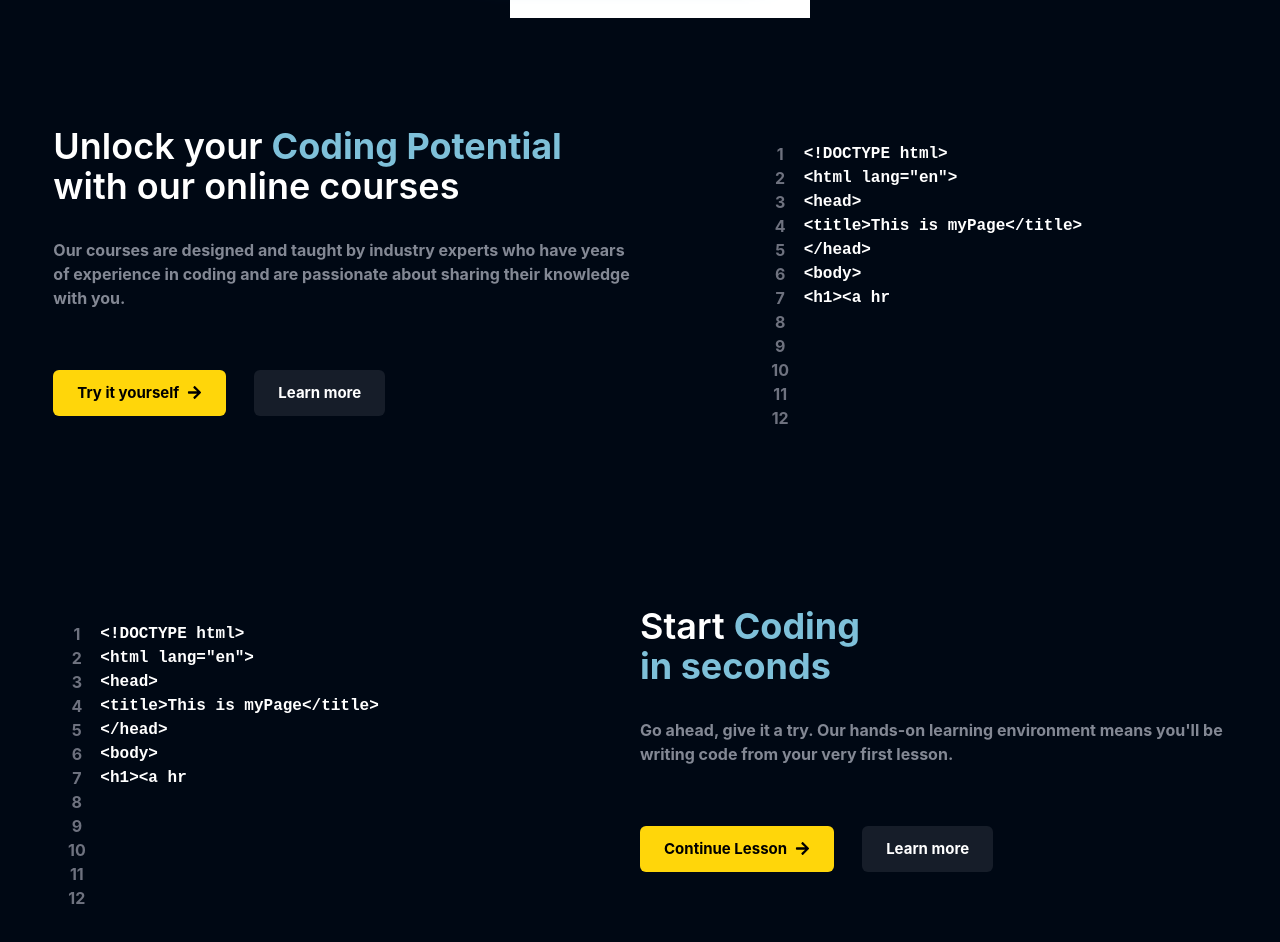
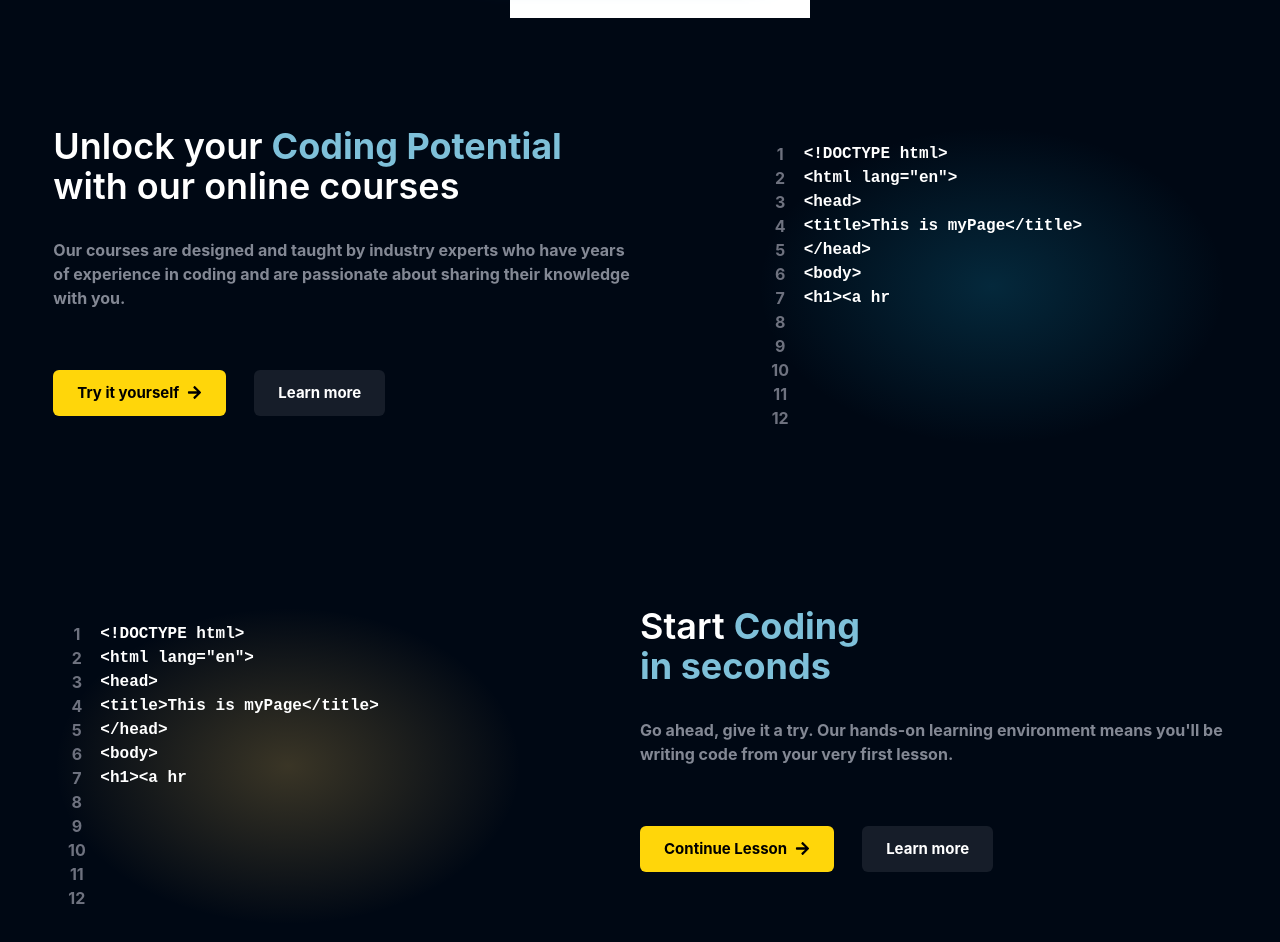
Before and after one commit to aanchalpahuja18/EdTech_Project, a React (Vite) app in the folder client/: page / in a window 1280 px wide. Shown: the part 520-1462 px from the top of the page. Built offline with nearby package versions, Linux system fonts and the light colour scheme.

Commit message:
Bg Radient added

```diff
--- a/client/src/components/core/HomePage/CodeBlocks.jsx
+++ b/client/src/components/core/HomePage/CodeBlocks.jsx
@@ -28,7 +28,7 @@ const CodeBlocks = ({position, heading, subheading, ctabtn1, ctabtn2, codeblock,
       </div>
 
       {/* section 2 */}
-      <div className={`flex h-fit py-4 w-full lg:w-117.5 bg-radial-[circle_150px_at_center] from-${bgGradient}`}>
+      <div  style={{ "--glow": bgGradient }} className={`flex h-fit py-4 w-full lg:w-117.5 bg-richblack-900 bg-[radial-gradient(ellipse_at_center,color-mix(in_srgb,var(--glow)_25%,transparent)_0%,transparent_70%)]`}>
         {/* BG gradient  */}
         <div className='text-center flex flex-col w-[10%] text-richblack-400 font-inter font-bold'>
             <p>1</p>
--- a/client/src/pages/Home.jsx
+++ b/client/src/pages/Home.jsx
@@ -59,7 +59,7 @@ const Home = () => {
                 codeblock={`<!DOCTYPE html>\n <html lang="en">\n<head>\n<title>This is myPage</title>\n</head>\n<body>\n<h1><a href="/">Header</a></h1>\n<nav> <a href="/one">One</a> <a href="/two">Two</a> <a href="/three">Three</a>\n</nav>\n</body>\n</html>`}
 
                 codeColor="text-white"
-                bgGradient={"blue-500"}
+                bgGradient={"#118AB2"}
                 />
             </div>
 
@@ -79,7 +79,7 @@ const Home = () => {
                 codeblock={`<!DOCTYPE html>\n <html lang="en">\n<head>\n<title>This is myPage</title>\n</head>\n<body>\n<h1><a href="/">Header</a></h1>\n<nav> <a href="/one">One</a> <a href="/two">Two</a> <a href="/three">Three</a>\n</nav>\n</body>\n</html>`}
 
                 codeColor="text-white"
-                bgGradient={"blue-500"}
+                bgGradient={"#E7BC5B"}
                 />
             </div>
         </div>
```
